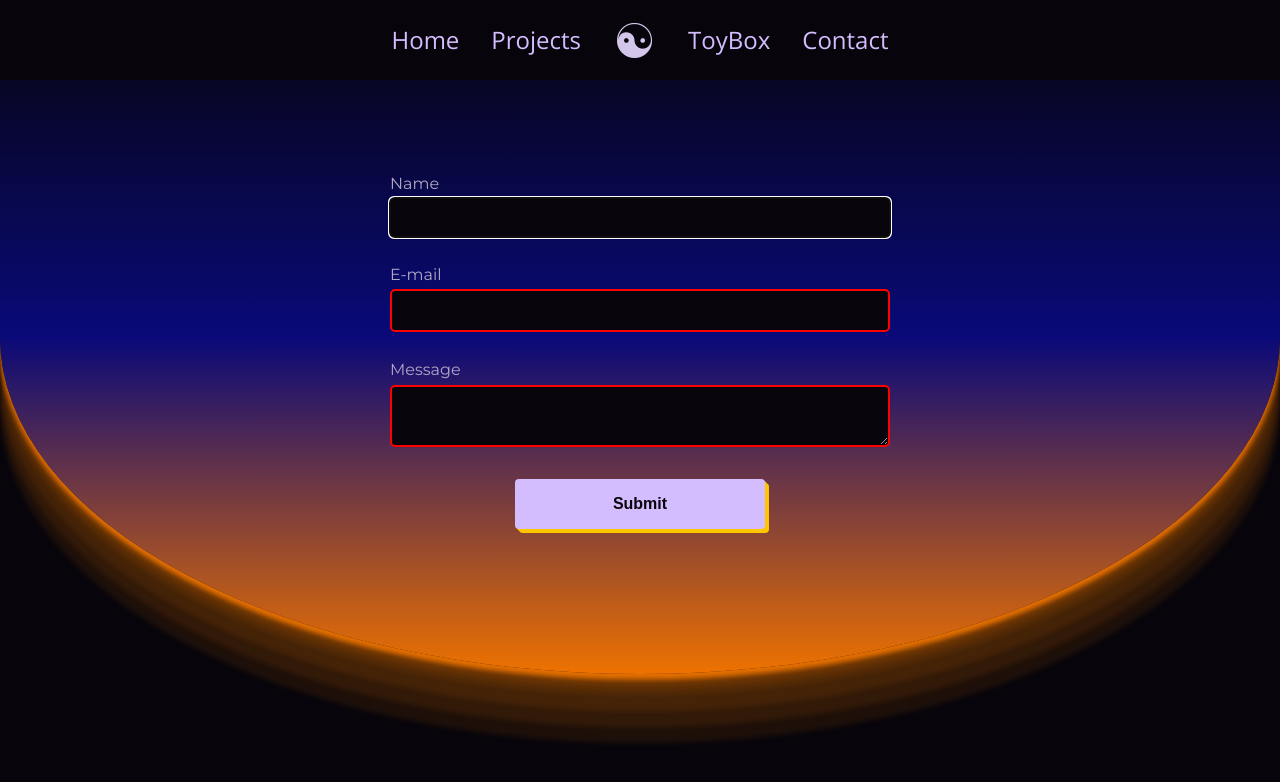
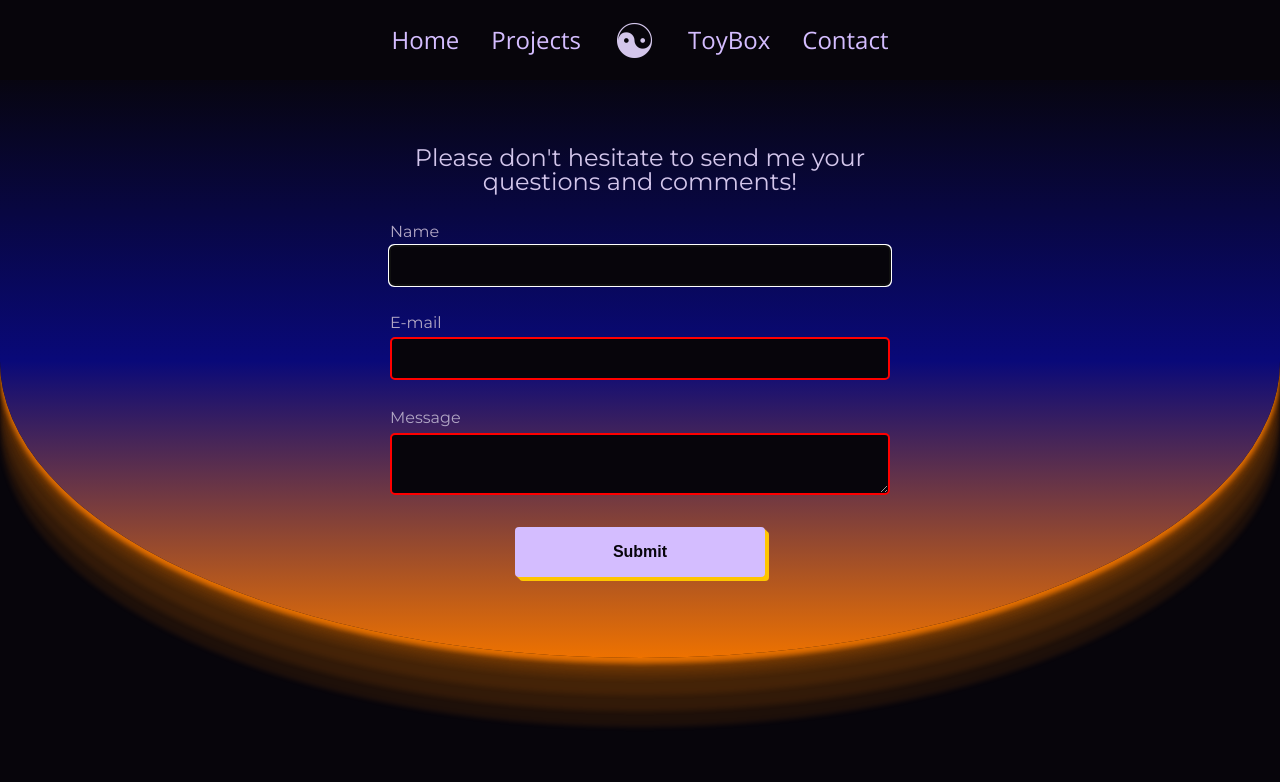
Before and after one commit to Ian84Be/portfolio-react, a React (Create React App) app: page /Contact in a window 1280 px wide. Shown: the top 782 px of the page. Built offline with nearby package versions, Linux system fonts and the light colour scheme.

Commit message:
adjust styles

```diff
--- a/src/App.js
+++ b/src/App.js
@@ -1,7 +1,6 @@
 /* eslint-disable jsx-a11y/accessible-emoji */
-import React, { useEffect, useState } from 'react';
+import React, { useState } from 'react';
 import { BrowserRouter, Route, Switch } from 'react-router-dom';
-import debounce from './utils/debounce';
 
 import Contact from './components/Contact';
 import Home from './components/Home/Home';
@@ -15,19 +14,6 @@ import './scss/App.scss';
 
 function App() {
   const [lightMode, setLightMode] = useState(false);
-
-  useEffect(() => {
-    window.addEventListener('scroll', debounce(handleScroll));
-    return () => {
-      window.removeEventListener('scroll', debounce(handleScroll));
-    };
-  });
-
-  const handleScroll = e => {
-    return;
-    // console.log(e);
-    // console.log(window.scrollY + window.innerHeight);
-  };
 
   return (
     <BrowserRouter>
--- a/src/components/Contact.js
+++ b/src/components/Contact.js
@@ -39,6 +39,9 @@ const Contact = ({ lightMode }) => {
     <div className={`Contact ${lightMode ? 'lightMode' : ''}`}>
       <section className="Contact__body">
         <form onSubmit={e => e.preventDefault()}>
+          <header>
+            Please don't hesitate to send me your questions and comments!
+          </header>
           <div className={alert.name ? 'required alert' : 'required'}>
             <label htmlFor="name">Name</label>
             <input
--- a/src/scss/Contact.scss
+++ b/src/scss/Contact.scss
@@ -13,7 +13,8 @@
   border-bottom-right-radius: 50% 50%;
   display: flex;
   flex-direction: column;
-  padding: 4rem 0;
+  margin-top: 4rem;
+  // padding: 4rem 0;
   width: 100%;
 
   // prettier-ignore
@@ -28,12 +29,12 @@
 	 0 4.33rem 0.33rem hsla(29, 100%, 47%, 0.1);
 
   @media (max-width: 800px) {
-    padding-bottom: 4rem;
+    margin-top: 4rem;
   }
 
   @media (max-width: 475px) {
-    margin-top: 8rem;
-    padding-top: 2rem;
+    margin-top: 12rem;
+    padding-bottom: 4rem;
   }
 
   & > * {
@@ -105,6 +106,11 @@
     margin: 2% 5%;
     max-width: 500px;
     width: 80%;
+
+    header {
+      text-align: center;
+      font-size: 1.5rem;
+    }
 
     div.required {
       display: flex;
--- a/src/scss/ToyBox.scss
+++ b/src/scss/ToyBox.scss
@@ -28,7 +28,8 @@
 	 0 4.33rem 0.33rem hsla(29, 100%, 47%, 0.1);
 
   @media (max-width: 475px) {
-    margin-top: 13rem;
+    margin-top: 14rem;
+    // padding-top: 2rem;
   }
 
   & > * {
```
